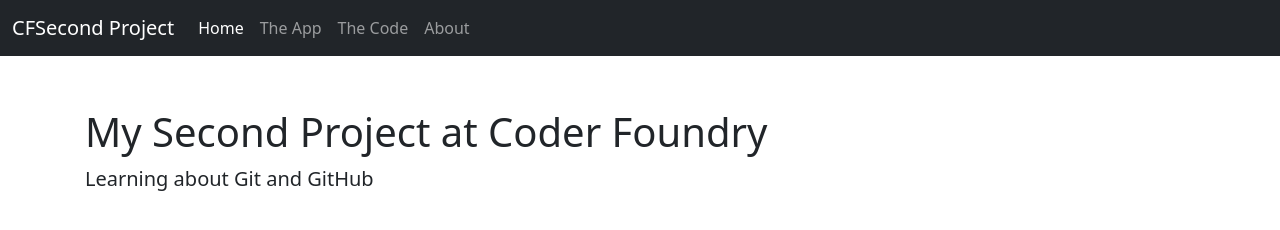
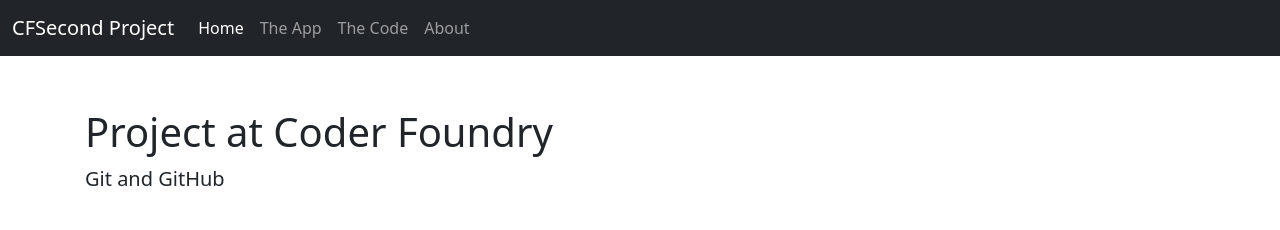
Before and after one commit to AngelC-dev/CFSecondproject, a plain HTML site: page index.html in a window 1280 px wide. Drawn offline with nearby package versions, Linux system fonts and the light colour scheme.

```diff
--- a/index.html
+++ b/index.html
@@ -45,8 +45,8 @@
 
 <main class="flex-shrink-0">
    <div class="container">
-       <h1 class="mt-5">My Second Project at Coder Foundry</h1>
-       <p class="lead">Learning about Git and GitHub</p>
+       <h1 class="mt-5">Project at Coder Foundry</h1>
+       <p class="lead"> Git and GitHub</p>
    </div>
  </main>
     <!-- Bootstrap JS -->
```
